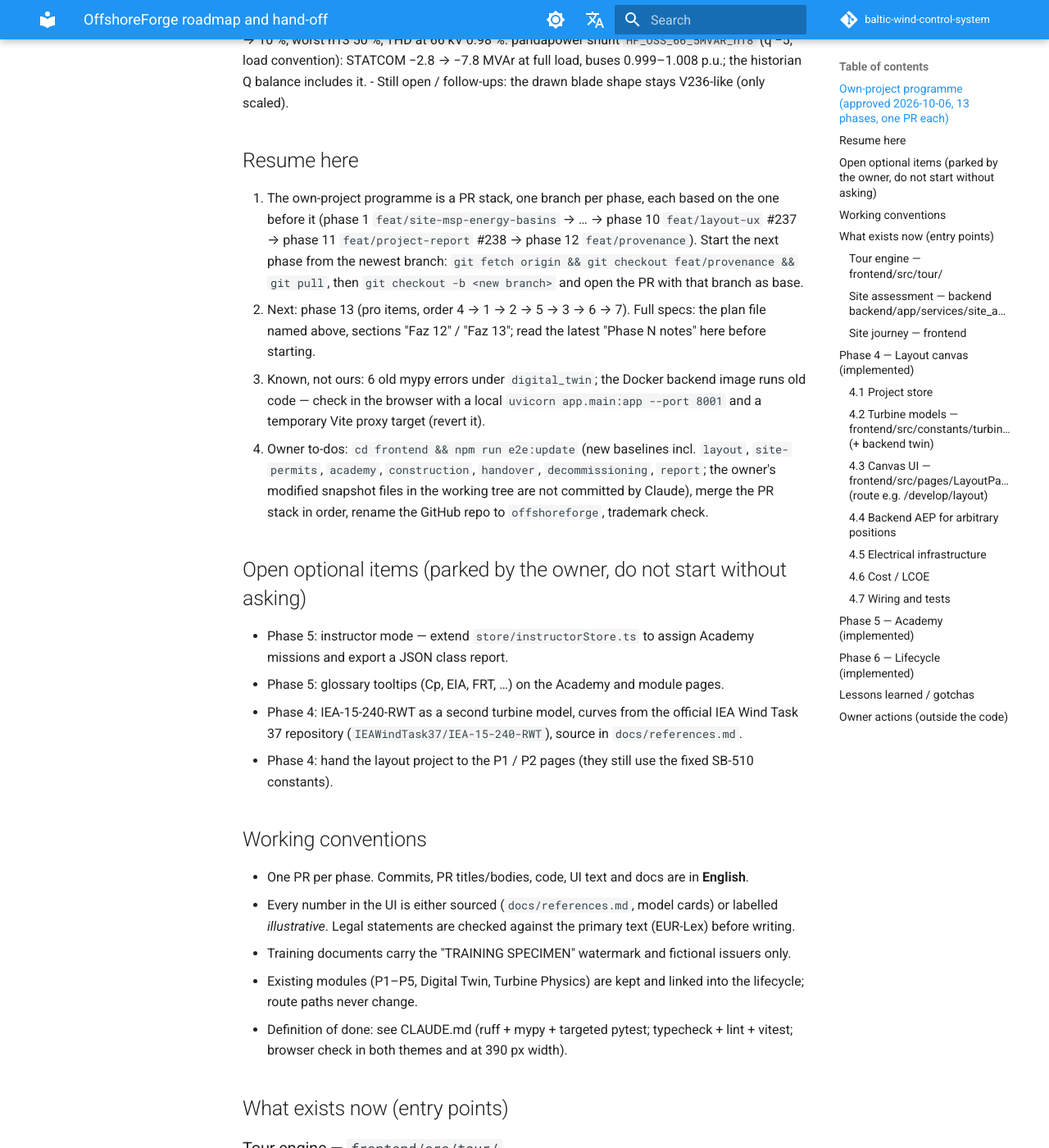
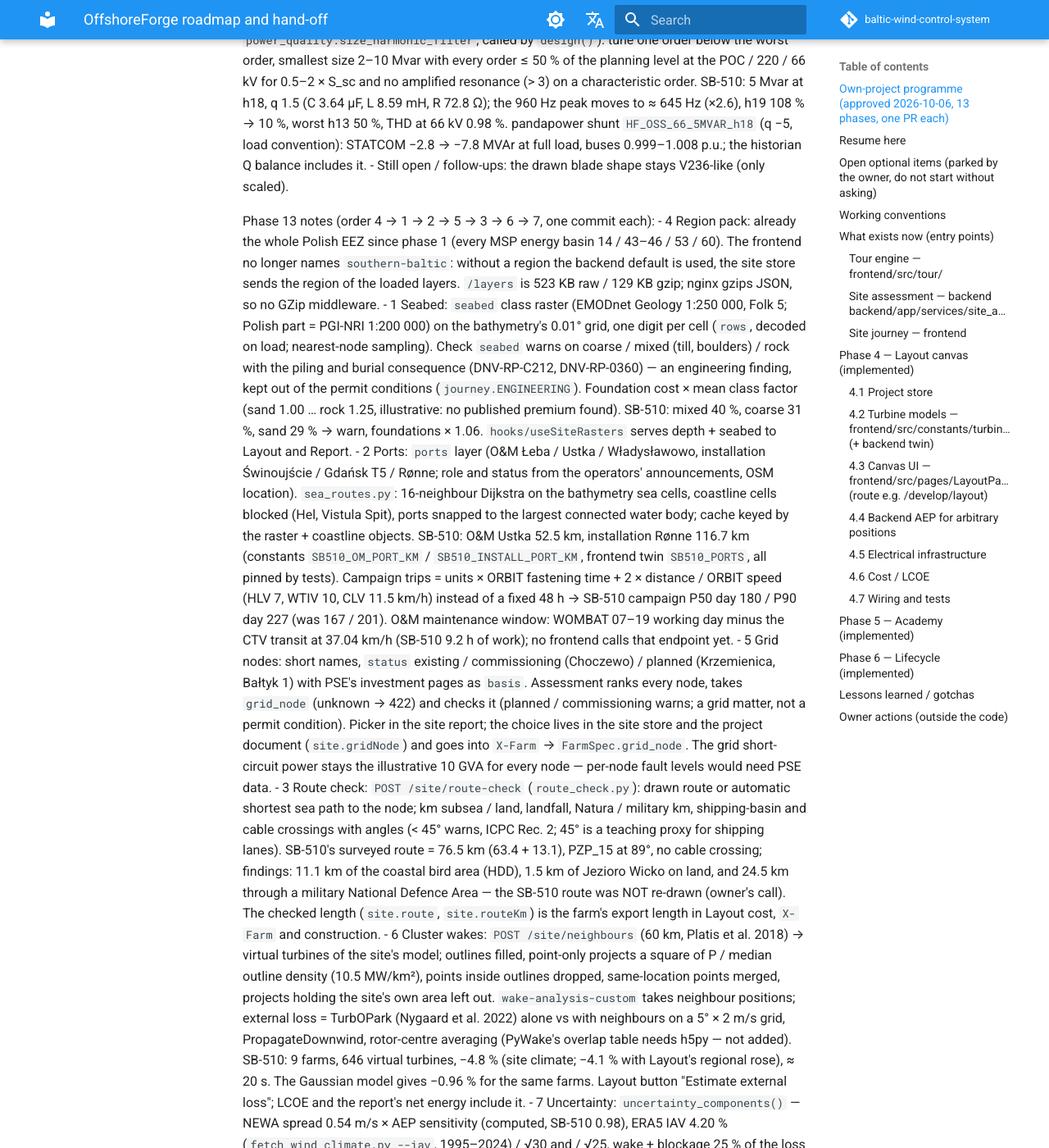
Before and after one commit to polat-mustafa/baltic-wind-control-system, an MkDocs documentation site: the page built from docs/offshoreforge-roadmap.md, in a window 1280 px wide and 1400 px high, scrolled down 10749 px. Shown: the whole window at 82% size. Built offline with MkDocs 1.6.1 and Material for MkDocs 9.7.7, drawn with Linux system fonts in a browser that asks for light colours; comment, search, counter and statistics services are not loaded; some of the changed text lies outside the part shown.

Commit message:
docs(roadmap): phase 13 notes, the programme is complete
Co-Authored-By: Claude Opus 5.5 <noreply@anthropic.com>

```diff
--- a/docs/offshoreforge-roadmap.md
+++ b/docs/offshoreforge-roadmap.md
@@ -34,7 +34,7 @@ Full plan: `~/.claude/plans/max-effortta-plani-dusun-velvety-dawn.md` (owner's m
 | 10 | Layout UX: turbine glyphs by status (+ outside the energy basins), IDs from zoom 12, OSS platform icon, on-map legend; turbine card (net AEP, wake loss, free/waked wind, 2 nearest, depth → foundation, warnings) live while dragging; live checklist; move suggestions checked by PyWake (`/wind/wake-moves`); per-turbine depth (`/site/raster`); info buttons | In review (PR #237, `feat/layout-ux`, stacked on 9) |
 | 11 | Project report `/report` (site checks + sources, permit outlook, SVG mini map, energy: screening + PyWake, per-turbine table, AEP history; PyWake-checked moves; electrical design + full-load load flow; cost / LCOE; construction P50 / P90; data sources + "re-verify" note), print → PDF, JSON download; `GET /projects/{id}/windio.yaml` (windIO 2.x) + `.offshoreforge.json` sidecar | In review (PR #238, `feat/project-report`, stacked on 10) |
 | 12 | Provenance: `SourceBadge` (official / measured / literature / approximation / illustrative); Layout cost inputs, P1 loss cascade and report carry their source; cost defaults from NREL Cost of Wind Energy Review 2024 + ORBIT cable library (2023 USD → €), export priced per circuit; 66 kV cable capacitance from the ABB/NKT datasheet; datasheet cable ratings (current-based grading, 4 × 120 MVAr reactors at both export cable ends); every module on the IEA 15 MW (owner-approved): P4, Digital Twin, turbine physics (ROSCO controller), P3 historian/OPC UA/CMS, nacelle subsystems and the 3D model as a low-speed direct drive | In review (PR #239, `feat/provenance`, stacked on 11) |
-| 13 | Pro items | Open |
+| 13 | Pro items: region from the backend's pack, seabed substrate (EMODnet Geology) in screening / layout / cost, offshore wind ports with sea-route distances (construction trips, O&M CTV transit), choosable PSE grid node, export route check (drawn or automatic, length = export), cluster wakes from neighbouring farms (TurbOPark), sourced AEP uncertainty components and P50 / P75 / P90 | In review (`feat/pro-items`, stacked on 12) |
 
 Phase 1 note: `test_sb510_case_study` expected `msp_energy == "fail"` until phase 9 moved SB-510 into PZP_44; it now passes every blocker (owf = warn: allocated, natura2000 = warn: 2 km).
 Phase 2 note: the permit outlook says a refused site "could not go on to layout"; since phase 6 Layout stays locked for such a site in an own project.
@@ -134,19 +134,68 @@ Phase 12 notes:
 - Harmonic filter: damped 2nd-order high-pass at OSS 66 kV (`FarmSpec.harmonic_filter_mvar/_tuned_order`, `power_quality.size_harmonic_filter`, called by `design()`): tune one order below the worst order, smallest size 2–10 Mvar with every order ≤ 50 % of the planning level at the POC / 220 / 66 kV for 0.5–2 × S_sc and no amplified resonance (> 3) on a characteristic order. SB-510: 5 Mvar at h18, q 1.5 (C 3.64 µF, L 8.59 mH, R 72.8 Ω); the 960 Hz peak moves to ≈ 645 Hz (×2.6), h19 108 % → 10 %, worst h13 50 %, THD at 66 kV 0.98 %. pandapower shunt `HF_OSS_66_5MVAR_h18` (q −5, load convention): STATCOM −2.8 → −7.8 MVAr at full load, buses 0.999–1.008 p.u.; the historian Q balance includes it.
 - Still open / follow-ups: the drawn blade shape stays V236-like (only scaled).
 
+Phase 13 notes (order 4 → 1 → 2 → 5 → 3 → 6 → 7, one commit each):
+- 4 Region pack: already the whole Polish EEZ since phase 1 (every MSP energy basin 14 / 43–46 / 53 / 60). The
+  frontend no longer names `southern-baltic`: without a region the backend default is used, the site store sends the
+  region of the loaded layers. `/layers` is 523 KB raw / 129 KB gzip; nginx gzips JSON, so no GZip middleware.
+- 1 Seabed: `seabed` class raster (EMODnet Geology 1:250 000, Folk 5; Polish part = PGI-NRI 1:200 000) on the
+  bathymetry's 0.01° grid, one digit per cell (`rows`, decoded on load; nearest-node sampling). Check `seabed` warns on
+  coarse / mixed (till, boulders) / rock with the piling and burial consequence (DNV-RP-C212, DNV-RP-0360) — an
+  engineering finding, kept out of the permit conditions (`journey.ENGINEERING`). Foundation cost × mean class factor
+  (sand 1.00 … rock 1.25, illustrative: no published premium found). SB-510: mixed 40 %, coarse 31 %, sand 29 % → warn,
+  foundations × 1.06. `hooks/useSiteRasters` serves depth + seabed to Layout and Report.
+- 2 Ports: `ports` layer (O&M Łeba / Ustka / Władysławowo, installation Świnoujście / Gdańsk T5 / Rønne; role and status
+  from the operators' announcements, OSM location). `sea_routes.py`: 16-neighbour Dijkstra on the bathymetry sea cells,
+  coastline cells blocked (Hel, Vistula Spit), ports snapped to the largest connected water body; cache keyed by the
+  raster + coastline objects. SB-510: O&M Ustka 52.5 km, installation Rønne 116.7 km (constants
+  `SB510_OM_PORT_KM` / `SB510_INSTALL_PORT_KM`, frontend twin `SB510_PORTS`, all pinned by tests). Campaign trips =
+  units × ORBIT fastening time + 2 × distance / ORBIT speed (HLV 7, WTIV 10, CLV 11.5 km/h) instead of a fixed 48 h →
+  SB-510 campaign P50 day 180 / P90 day 227 (was 167 / 201). O&M maintenance window: WOMBAT 07–19 working day minus the
+  CTV transit at 37.04 km/h (SB-510 9.2 h of work); no frontend calls that endpoint yet.
+- 5 Grid nodes: short names, `status` existing / commissioning (Choczewo) / planned (Krzemienica, Bałtyk 1) with PSE's
+  investment pages as `basis`. Assessment ranks every node, takes `grid_node` (unknown → 422) and checks it (planned /
+  commissioning warns; a grid matter, not a permit condition). Picker in the site report; the choice lives in the site
+  store and the project document (`site.gridNode`) and goes into `X-Farm` → `FarmSpec.grid_node`. The grid
+  short-circuit power stays the illustrative 10 GVA for every node — per-node fault levels would need PSE data.
+- 3 Route check: `POST /site/route-check` (`route_check.py`): drawn route or automatic shortest sea path to the node;
+  km subsea / land, landfall, Natura / military km, shipping-basin and cable crossings with angles (< 45° warns, ICPC
+  Rec. 2; 45° is a teaching proxy for shipping lanes). SB-510's surveyed route = 76.5 km (63.4 + 13.1), PZP_15 at
+  89°, no cable crossing; findings: 11.1 km of the coastal bird area (HDD), 1.5 km of Jezioro Wicko on land, and
+  24.5 km through a military National Defence Area — the SB-510 route was NOT re-drawn (owner's call). The checked
+  length (`site.route`, `site.routeKm`) is the farm's export length in Layout cost, `X-Farm` and construction.
+- 6 Cluster wakes: `POST /site/neighbours` (60 km, Platis et al. 2018) → virtual turbines of the site's model; outlines
+  filled, point-only projects a square of P / median outline density (10.5 MW/km²), points inside outlines dropped,
+  same-location points merged, projects holding the site's own area left out. `wake-analysis-custom` takes neighbour
+  positions; external loss = TurbOPark (Nygaard et al. 2022) alone vs with neighbours on a 5° × 2 m/s grid,
+  PropagateDownwind, rotor-centre averaging (PyWake's overlap table needs h5py — not added). SB-510: 9 farms, 646
+  virtual turbines, −4.8 % (site climate; −4.1 % with Layout's regional rose), ≈ 20 s. The Gaussian model gives
+  −0.96 % for the same farms. Layout button "Estimate external loss"; LCOE and the report's net energy include it.
+- 7 Uncertainty: `uncertainty_components()` — NEWA spread 0.54 m/s × AEP sensitivity (computed, SB-510 0.98), ERA5
+  IAV 4.20 % (`fetch_wind_climate.py --iav`, 1995–2024) / √30 and / √25, wake + blockage 25 % of the loss (Walker et
+  al. 2016), turbine 4.0 % and non-wake 2.7 % (Lee & Fields 2021 Table B6 medians). SB-510 σ 7.7 %, P90 1 948 GWh/yr
+  (was 6.89 % / 1 970). `POST /wind/uncertainty`; P1 shows the components, the report P50 / P75 / P90; the frontend
+  twin `aepMath.UNCERTAINTY_SOURCES` is pinned by a backend test. `DEFAULT_UNCERTAINTY_SOURCES` stays for explicit
+  overrides only.
+- Data downloads (all in the scripts, retrieved 2026-10-08): EMODnet Geology WFS (needs `sortBy=objectid` for paging),
+  Overpass (ports, grid), Open-Meteo ERA5 (IAV). Lee & Fields' Table B6 was read from the journal's XLSX.
+- e2e: Site & Permits (route panel, grid picker), Layout (card seabed row, neighbour block), Report (seabed column,
+  P-values) and Construction (ports) change their look → `npm run e2e:update` locally.
+
 ## Resume here
 
 1. The own-project programme is a PR stack, one branch per phase, each based on the one before it
    (phase 1 `feat/site-msp-energy-basins` → … → phase 10 `feat/layout-ux` #237 → phase 11
-   `feat/project-report` #238 → phase 12 `feat/provenance`). Start the next phase from the newest branch:
-   `git fetch origin && git checkout feat/provenance && git pull`, then `git checkout -b <new branch>`
-   and open the PR with that branch as base.
-2. Next: phase 13 (pro items, order 4 → 1 → 2 → 5 → 3 → 6 → 7). Full specs: the plan file named above,
-   sections "Faz 12" / "Faz 13"; read the latest "Phase N notes" here before starting.
+   `feat/project-report` #238 → phase 12 `feat/provenance` #239 → phase 13 `feat/pro-items`). The
+   13-phase programme is complete; new work starts from the newest branch
+   (`git fetch origin && git checkout feat/pro-items && git pull`) or from `main` once the stack is merged.
+2. Next: nothing planned. Candidate follow-ups from phase 13: re-draw SB-510's export route clear of the
+   military National Defence Area (owner's call), per-node grid fault levels from PSE data, a frontend
+   caller for the O&M maintenance window (it already takes the O&M port distance), neighbour layouts on
+   the Layout map.
 3. Known, not ours: 6 old mypy errors under `digital_twin`; the Docker backend image runs old code — check in
    the browser with a local `uvicorn app.main:app --port 8001` and a temporary Vite proxy target (revert it).
 4. Owner to-dos: `cd frontend && npm run e2e:update` (new baselines incl. `layout`, `site-permits`, `academy`,
-   `construction`, `handover`, `decommissioning`, `report`; the owner's modified snapshot files in the working
+   `construction`, `handover`, `decommissioning`, `report`, and the phase 13 look changes; the owner's modified snapshot files in the working
    tree are not committed by Claude), merge the PR stack in order, rename the GitHub repo to `offshoreforge`,
    trademark check.
 
```
